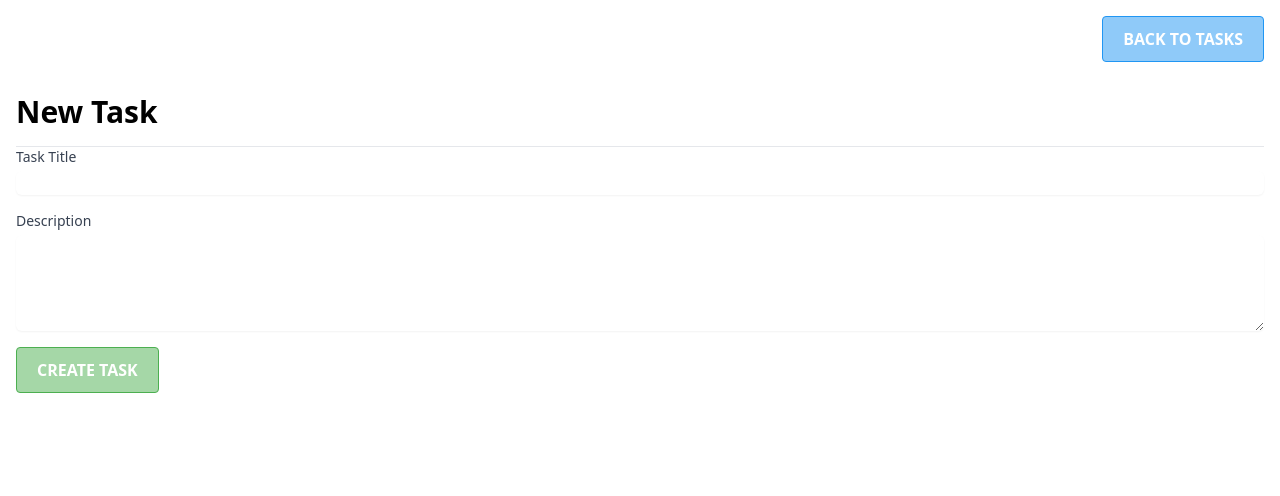
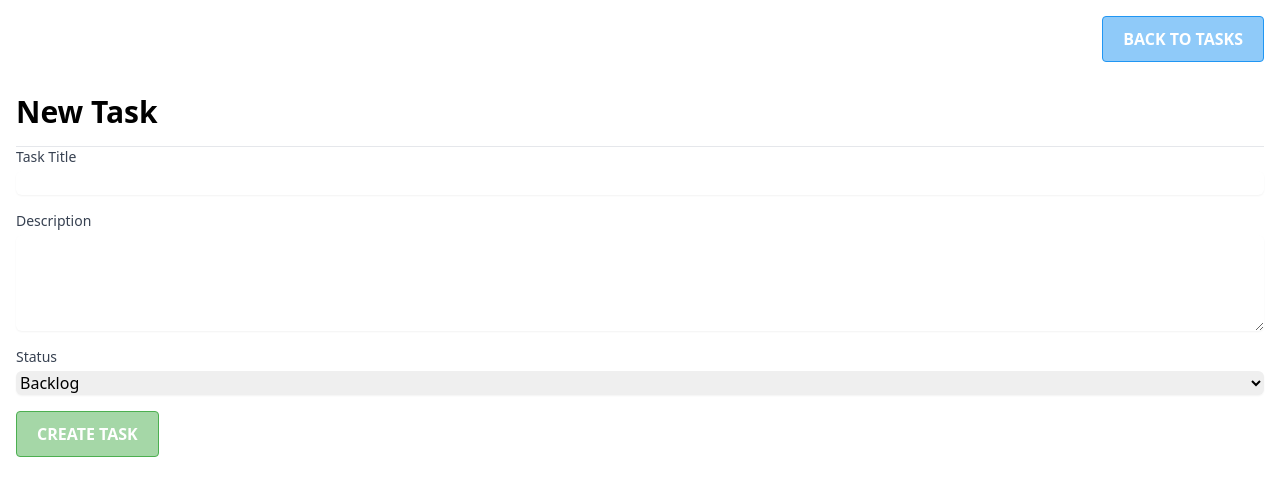
Before and after one commit to rhlbzz/react-task-manager, a Next.js app: page /create-task in a window 1280 px wide. Shown: the top 496 px of the page. Built offline with nearby package versions, Linux system fonts and the light colour scheme.

Commit message:
feat: updates for TaskList and add TaskItem

```diff
--- a/app/(root)/page.tsx
+++ b/app/(root)/page.tsx
@@ -1,4 +1,4 @@
-import ListComponent from "../../src/components/list/ListComponent";
+import TasksList from "../../src/components/task/TasksList";
 import CtaComponent from "../../src/components/ui/CtaComponent";
 
 
@@ -13,7 +13,7 @@ export default function Home() {
         href="/create-task"
       />
       </div>
-      <ListComponent />
+      <TasksList />
     </div>
   );
 }
--- a/src/components/form/CreateTask.tsx
+++ b/src/components/form/CreateTask.tsx
@@ -1,12 +1,13 @@
 'use client';
 import React, { useState, useEffect } from 'react';
 import CtaComponent from '../ui/CtaComponent';
-import { Status } from '@/contants';
+import { Status, StatusValue } from '@/contants';
 import { useRouter } from 'next/navigation';
 
 const CreateTaks: React.FC = () => {
   const [title, setTitle] = useState('');
   const [description, setDescription] = useState('');
+  const [status, setStatus] = useState(Status.BACKLOG);
   const [isClient, setIsClient] = useState(false);
   const router = useRouter();
 
@@ -22,7 +23,7 @@ const CreateTaks: React.FC = () => {
       id: `task-${storedTasks.length + 1}`,
       title,
       description,
-      status: Status.BACKLOG,
+      status
     };
     const updatedTasks = [...storedTasks, newTask];
     localStorage.setItem('tasks', JSON.stringify(updatedTasks));
@@ -61,6 +62,16 @@ const CreateTaks: React.FC = () => {
         ></textarea>
       </div>
       <div>
+        <label htmlFor="status" className="block text-sm font-medium text-gray-700">Status</label>
+       <select id="status" name="status" className="mt-1 block w-full border-gray-300 rounded-md shadow-sm" onChange={(e) => (setStatus(e.target.value))} value={status}>
+          <option value="" disabled>Select a status</option>
+          <option value={Status.BACKLOG}>{StatusValue.BACKLOG}</option>
+          <option value={Status.TODO}>{StatusValue.TODO}</option>
+          <option value={Status.IN_PROGRESS}>{StatusValue.IN_PROGRESS}</option>
+          <option value={Status.DONE}>{StatusValue.DONE}</option>
+        </select>
+      </div>
+      <div>
         <CtaComponent
           text="Create Task"
           variant="primary"
--- /dev/null
+++ b/src/components/task/TaskItem.tsx
@@ -0,0 +1,39 @@
+'use client';
+
+import { useRouter } from "next/navigation";
+import { useEffect, useState } from "react";
+
+interface TaskItemProps {
+   id: string
+}
+const CtaComponent: React.FC<TaskItemProps> = ({ id }) => {
+  const router = useRouter();
+  const [task, setTask] = useState(null);
+  console.log('Task ID:', id);
+  useEffect(() => {
+  // Questo codice gira solo nel client (dopo il mount)
+  const stored = localStorage.getItem('tasks');
+  if (stored) {
+    console.log('Stored tasks:', JSON.parse(stored));
+    const tasks = JSON.parse(stored);
+    setTask(tasks.find((task: any) => task.id === id));
+  } else router.push('/');
+}, []);
+  return (
+    <div className="container mx-auto p-4">
+      {
+      task ? (
+        <div className="space-y-4">
+          <h1 className="text-3xl font-bold">{task.title}</h1>
+          <p className="text-gray-700">{task.description}</p>
+          <p className="text-sm text-gray-500">Status: {task.status}</p>
+        </div>
+      ) : (
+        <h1 className="text-3xl text-center">Task not found</h1>
+      )}
+    </div>
+  );
+
+};
+
+export default CtaComponent;
--- a/src/components/list/ListComponent.tsx
+++ b/src/components/task/TasksList.tsx
@@ -6,7 +6,7 @@ import StatusComponent from '../ui/StatusComponent';
 import CtaComponent from '../ui/CtaComponent';
 
 
-const ListComponent: React.FC = () => {
+const TasksList: React.FC = () => {
 
   const [tasks, setTasks] = useState([]);
 
@@ -34,7 +34,7 @@ const ListComponent: React.FC = () => {
               <StatusComponent status={task.status} />
             </div>
             <div className="col-span-1 py-1 text-right">
-              <CtaComponent text="Edit" className="mx-auto mr-1" variant="tertiary"/>
+              <CtaComponent text="View" className="mx-auto mr-1" variant="tertiary" href={`task/${task.id}`} />
               <CtaComponent text="Close" className="mx-auto ml-1" variant="secondary"/>
             </div>
           </React.Fragment>
@@ -45,4 +45,4 @@ const ListComponent: React.FC = () => {
     ) : (<></>)
   );
 };
-export default ListComponent;
+export default TasksList;
```
